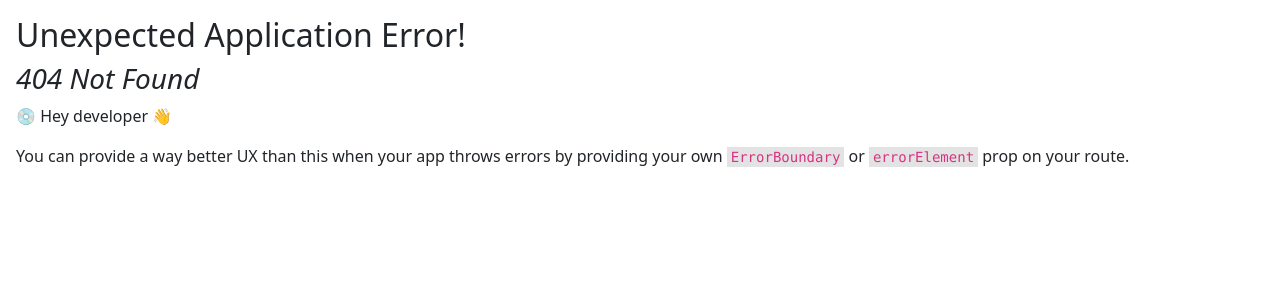
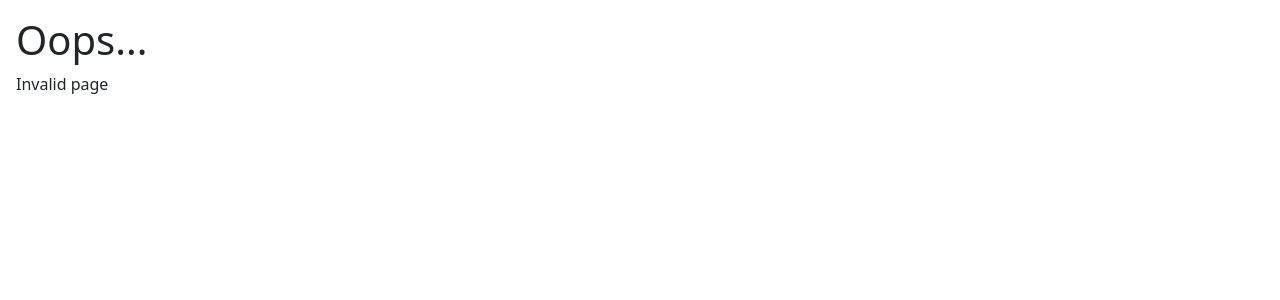
Before and after one commit to Scientific-Research/react-course-part2-starter, a React (Vite) app: page /users/1/1 in a window 1280 px wide. Before the commit this address had no page. Shown: the top 300 px of the page. Built offline with nearby package versions, Linux system fonts and the light colour scheme.

Commit message:
Handling Errors for home Page and invalid URLs =>invalid pages!

```diff
--- a/src/routing/ErrorPage.tsx
+++ b/src/routing/ErrorPage.tsx
@@ -1,10 +1,21 @@
+import { isRouteErrorResponse, useRouteError } from 'react-router-dom';
+
 const ErrorPage = () => {
-  return (
-    <>
-      <h1>Oops...</h1>
-      <p>Sorry, an unexpected error has occurred.</p>
-    </>
-  );
+	const error = useRouteError();
+	// console.log(error);
+	isRouteErrorResponse(error);
+
+	return (
+		<>
+			<h1>Oops...</h1>
+			{/* <p>Sorry, an unexpected error has occurred.</p> */}
+			<p>
+				{isRouteErrorResponse(error)
+					? 'Invalid page'
+					: 'Unexpected error'}
+			</p>
+		</>
+	);
 };
 
 export default ErrorPage;
--- a/src/routing/HomePage.tsx
+++ b/src/routing/HomePage.tsx
@@ -1,6 +1,7 @@
 import { Link } from 'react-router-dom';
 
 const HomePage = () => {
+	throw new Error('Something Failed');
 	return (
 		<>
 			<p>
--- a/src/routing/routes.tsx
+++ b/src/routing/routes.tsx
@@ -5,11 +5,13 @@ import ContactPage from './ContactPage';
 import UserDetail from './UserDetail';
 import Layout from './Layout';
 import UsersPage from './UsersPage';
+import ErrorPage from './ErrorPage';
 
 const router = createBrowserRouter([
 	{
 		path: '/',
 		element: <Layout />,
+		errorElement: <ErrorPage />,
 		children: [
 			{
 				index: true,
```
